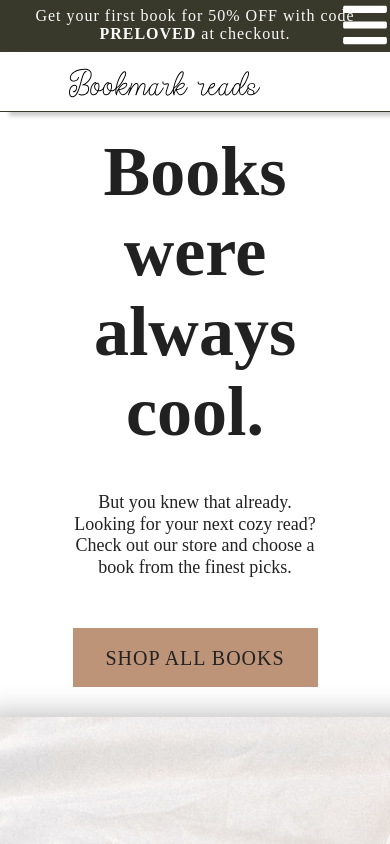
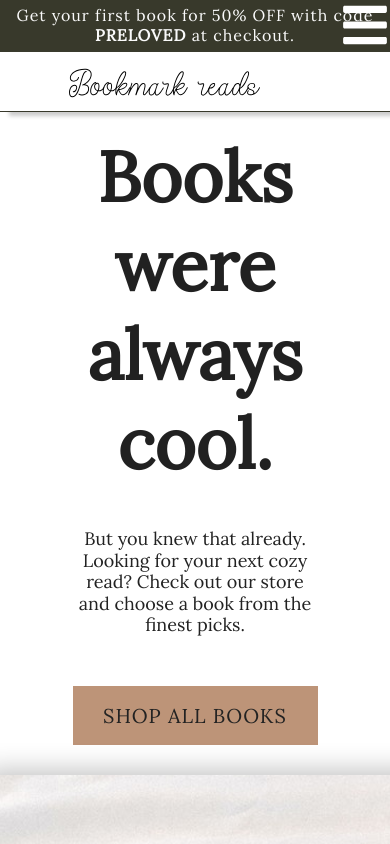
Before and after one commit to Katsiez/final-project-frontend, a React (Create React App) app: page / in a window 390 px wide. Shown: the top 844 px of the page. Built offline with nearby package versions, Linux system fonts and the light colour scheme.

Commit message:
small changes for a more responsive site

```diff
--- a/src/components/Navbar/Navbar.js
+++ b/src/components/Navbar/Navbar.js
@@ -37,12 +37,9 @@ export const Navbar = ({ toggle }) => {
             <NavItem>
               <NavLinks to="/books/bestseller">Bestsellers</NavLinks>
             </NavItem>
-            <NavItem>
-              <NavLinks to="/login">Login</NavLinks>
-            </NavItem>
           </NavMenu>
           <NavBtn>
-            <NavBtnLink to="/signup">Sign up</NavBtnLink>
+            <NavBtnLink to="/signup">Login / Sign up</NavBtnLink>
           </NavBtn>
         </NavbarContainer>
       </Nav>
--- a/src/index.css
+++ b/src/index.css
@@ -1,6 +1,7 @@
+@import url('https://fonts.googleapis.com/css2?family=Lora&display=swap');
 * {
   box-sizing: border-box;
-  font-family: "Spectral", serif;
+  font-family: "Lora", serif;
 }
 html {
   height: 100%;
@@ -9,7 +10,7 @@ html {
 }
 body {
   margin: 0;
-  font-family: "Spectral", serif;
+  font-family: "Lora", serif;
   margin: 0;
   height: 100%;
   overflow-x: hidden;
@@ -18,7 +19,7 @@ body {
 h1,
 h2 {
   letter-spacing: 1px;
-  font-family: "Spectral", serif;
+  font-family: "Lora", serif;
   margin: 50px auto;
 }
 
@@ -35,13 +36,13 @@ h1 {
 }
 h4 {
   margin: 16px 0;
-  font-family: "Spectral", serif;
+  font-family: "Lora", serif;
 }
 
 p {
   margin: 0;
   color: rgba(0, 0, 0, 0.87);
-  font-family: "Spectral", serif;
+  font-family: "Lora", serif;
 }
 
 .banner-p {
@@ -70,7 +71,7 @@ main {
 /* INPUT  */
 button,
 input {
-  font-family: "Spectral", serif;
+  font-family: "Lora", serif;
   font-size: 1.2rem;
   color: rgba(0, 0, 0, 0.87);
 }
@@ -90,7 +91,7 @@ button {
   color: #fff;
   font-weight: initial;
   text-transform: uppercase;
-  font-family: "Spectral", serif;
+  font-family: "Lora", serif;
   letter-spacing: 2px;
   margin-top: 25px;
 }
@@ -202,7 +203,7 @@ ul,
 li {
   list-style: none;
   list-style-type: none;
-  font-family: "Spectral", serif;
+  font-family: "Lora", serif;
   text-rendering: geometricprecision;
   -webkit-font-smoothing: antialiased;
 }
@@ -236,19 +237,17 @@ a.link:hover {
 
 .all-books {
   display: flex;
-  flex-direction: row;
   flex-wrap: wrap;
-  width: 60%;
-  margin: auto;
-  justify-content: space-around;
-  font-family: "Spectral", serif;
+  margin: 50px;
+  padding: 40px;
+  font-family: "Lora", serif;
 }
 
 .book-card {
   border: 1px solid #f0f0f0;
   box-shadow: 5px 5px 15px 3px rgba(0, 0, 0, 0.24);
   background-color: white;
-  width: 20%;
+  min-width: 20%;
   height: 30vh;
   max-height: 25vh;
   max-width: 500px;
@@ -257,13 +256,29 @@ a.link:hover {
   font-size: 18px;
   padding: 20px 8px;
 }
+.book-card-all {
+  display: flex;
+  flex-direction: column;
+  min-height: 20vh;
+  width: 20%;
+  border: 1px solid #f0f0f0;
+}
+@media only screen and (max-width: 1024px) {
+  .book-card-all {
+    width: 100%;
+    margin: auto;
+    min-height: 20vh;
+    justify-content: space-evenly;
+  }
+}
 .book-card:hover {
   opacity: 0.5;
   cursor: pointer;
   transition: ease-in-out 0.3s;
   transform: scale(1.1);
-  border:none;
+  border: none;
 }
+
 .book-image {
   width: 200px;
   height: 300px;
@@ -273,23 +288,50 @@ a.link:hover {
   margin-right: auto;
   padding-top: 10px;
   padding-bottom: 10px;
+}
+.book-image-all {
+  width: 200px;
+  height: 300px;
+  z-index: 10;
+  display: block;
+  margin-left: auto;
+  margin-right: auto;
+  padding-top: 10px;
+}
+.book-image-all:hover {
+  opacity: 0.5;
+  cursor: pointer;
+  transition: ease-in-out 0.3s;
+  transform: scale(1);
+  border: none;
+}
 
-}
 .book-title {
   font-weight: bold;
   font-size: 16px;
   text-align: left;
 }
+.book-title:hover {
+  text-decoration: underline;
+}
+.book-info {
+  display: flex;
+  flex: 1 1 auto;
+  flex-direction: column;
+  padding: 1rem;
+}
 
 .book-author {
   color: #141313;
   text-decoration: none;
-  font-family: "Spectral", serif;
+  font-family: "Lora", serif;
   font-size: 16px;
-  text-align: left;
+}
+.book-author:hover {
+  color: #18c399;
 }
 .book-rating {
-  font-family: 'Lato', sans-serif;
+  font-family: "Lato", sans-serif;
   margin-bottom: 15px;
 }
 @media only screen and (max-width: 480px) {
@@ -310,7 +352,7 @@ a.link:hover {
     opacity: 0.5;
     cursor: pointer;
     transition: ease-in-out 0.3s;
-  border:none;
+    border: none;
   }
 }
 @media only screen and (max-width: 768px) {
@@ -332,7 +374,7 @@ a.link:hover {
     opacity: 0.5;
     cursor: pointer;
     transition: ease-in-out 0.3s;
-  border:none;
+    border: none;
   }
 }
 @media only screen and (max-width: 1024px) {
@@ -354,7 +396,7 @@ a.link:hover {
     opacity: 0.5;
     cursor: pointer;
     transition: ease-in-out 0.3s;
-  border:none;
+    border: none;
   }
 }
 @media only screen and (max-width: 1200px) {
@@ -376,12 +418,12 @@ a.link:hover {
     opacity: 0.5;
     cursor: pointer;
     transition: ease-in-out 0.3s;
-  border:none;
+    border: none;
   }
 }
 .book-genre {
   text-transform: uppercase;
-  font-family: 'Lato', sans-serif;
+  font-family: "Lato", sans-serif;
   align-items: center;
   text-align: center;
   font-weight: 400;
@@ -397,16 +439,16 @@ a.link:hover {
 .back {
   padding: 15px;
   margin-left: 15px;
-  font-family: "Spectral", serif;
+  font-family: "Lora", serif;
   font-size: 20px;
   color: #000;
 }
 
-img.image{
+img.image {
   box-shadow: 5px 5px 15px 3px rgba(0, 0, 0, 0.24);
 }
 
 a.books-link:hover {
   text-decoration: underline 1px solid;
-  color:  #222;
+  color: #222;
 }
--- a/src/pages/Books/AllBooks.js
+++ b/src/pages/Books/AllBooks.js
@@ -1,7 +1,9 @@
 import React, { useEffect, useState } from "react";
 //import { useDispatch, useSelector } from 'react-redux';
 import { Link } from "react-router-dom";
-import { FavIcon} from "lib/FavIcon"
+import { FavIcon } from "lib/FavIcon";
+import { Button } from "./SingleBook";
+
 import styled from "styled-components";
 
 const BOOKS = "http://localhost:8000/books";
@@ -20,7 +22,6 @@ export const AllBooks = () => {
 
   return (
     <>
-      <Main>
       <Text>Browse current favourite reads.</Text>
       <TextUnder>
         <p>
@@ -34,34 +35,38 @@ export const AllBooks = () => {
       </TextUnder>
       <section className="all-books">
         {books.map((book) => (
-            <div className="book-card" key={`book${book._id}`}>
-              {/* <img className="book-image" src={book.imageUrl} alt="book_cover"/> */}
+          <div className="book-card-all" key={`book${book._id}`}>
+            <Link to={`/books/id/${book.bookID}`}>
+              <img
+                className="book-image-all"
+                src={book.imageUrl}
+                alt="book_cover"
+              />
+            </Link>
+            <div className="book-info">
               <Link to={`/books/id/${book.bookID}`}>
                 <p className="book-title">{book.title}</p>
                 <p className="book-author">{book.authors}</p>
-                <FavIcon book={book}/>
               </Link>
+              <FavIcon book={book} />
+              <Button>Add to cart</Button>
+            </div>
           </div>
         ))}
       </section>
-      </Main>
     </>
   );
 };
 
-const Main = styled.section`
-  background-color: #bec4bf;
-  //fix the white space there
-`;
 const Text = styled.title`
   display: flex;
   text-align: center;
   padding: 60px 0 40px;
-  font-size: 50px;
+  font-size: 60px;
   flex-direction: column;
   color: #222;
   font-weight: bold;
-  font-family: "Spectral", serif;
+  font-family: "Lora", serif;
   align-items: center;
   justify-content: center;
   text-align: center;
@@ -83,7 +88,7 @@ const TextUnder = styled.title`
   margin-bottom: 20px;
   line-height: 2rem;
   color: #222;
-  font-family: "Spectral", serif;
+  font-family: "Lora", serif;
   align-items: center;
   justify-content: center;
   text-align: center;
--- a/src/pages/Books/Bestsellers.js
+++ b/src/pages/Books/Bestsellers.js
@@ -1,6 +1,8 @@
 import React, { useEffect, useState } from "react";
 import { Link } from "react-router-dom";
 import styled from "styled-components";
+//import { FavIcon } from "lib/FavIcon";
+import { Button } from "./SingleBook";
 
 const BESTSELLERS = "http://localhost:8000/books/bestseller/bestseller";
 
@@ -10,7 +12,7 @@ export const Bestsellers = () => {
 
   useEffect(() => {
     fetch(BESTSELLERS)
-      .then((response) => response.json())
+      .then((res) => res.json())
       .then((json) => {
         setBooks(json);
       })
@@ -21,7 +23,6 @@ export const Bestsellers = () => {
 
   return (
     <>
-      <Main>
       <Text>Browse our bestsellers.</Text>
       <TextUnder>
         <p>
@@ -35,23 +36,29 @@ export const Bestsellers = () => {
       </TextUnder>
       <section className="all-books">
         {books.map((book) => (
-            <div className="book-card" key={`book${book._id}`}>
+          <div className="book-card-all" key={`book${book._id}`}>
+            <Link to={`/books/id/${book.bookID}`}>
+              <img
+                className="book-image-all"
+                src={book.imageUrl}
+                alt="book_cover"
+              />
+            </Link>
+            <div className="book-info">
               <Link to={`/books/id/${book.bookID}`}>
                 <p className="book-title">{book.title}</p>
                 <p className="book-author">{book.authors}</p>
               </Link>
+              {/* <FavIcon book={book} /> */}
+            </div>
+            <Button>Add to cart</Button>
           </div>
         ))}
       </section>
-      </Main>
     </>
   );
 };
 
-const Main = styled.div`
-  background-color: #bec4bf;
-  //fix the white space there
-`;
 const Text = styled.title`
   display: flex;
   text-align: center;
@@ -60,7 +67,7 @@ const Text = styled.title`
   flex-direction: column;
   color: #222;
   font-weight: bold;
-  font-family: "Spectral", serif;
+  font-family: "Lora", serif;
   align-items: center;
   justify-content: center;
   text-align: center;
@@ -82,7 +89,7 @@ const TextUnder = styled.title`
   margin-bottom: 20px;
   line-height: 2rem;
   color: #222;
-  font-family: "Spectral", serif;
+  font-family: "Lora", serif;
   align-items: center;
   justify-content: center;
   text-align: center;
--- a/src/pages/Books/SingleBook.js
+++ b/src/pages/Books/SingleBook.js
@@ -37,7 +37,7 @@ export const SingleBook = () => {
                 <Synopsis>
                   <p className="book-genre">{book.genre}</p>
                   <p className="book-author">{book.authors}</p>
-                  <p className="book-rating">{book.average_rating}</p>
+                  <p className="book-rating">Average rating: {book.average_rating}</p>
                   {book.synopsis}
                 </Synopsis>
                 <Button>Add to cart</Button>
@@ -133,7 +133,7 @@ const Right = styled.div`
   background-color: #f0f0f0;
 `;
 
-const Button = styled.button`
+export const Button = styled.button`
   background-color: #18c399;
   font-family: "Lato", sans-serif;
   align-items: center;
@@ -143,6 +143,7 @@ const Button = styled.button`
   font-size: 12px;
   letter-spacing: 1px;
   margin: 20px;
+  margin-top: 4px;
   padding: 8px;
   border: none;
   &:hover {
--- a/src/pages/HomePage.js
+++ b/src/pages/HomePage.js
@@ -52,7 +52,7 @@ const IntroPage = styled.section`
 `;
 
 const AllBooks = styled(Link)`
-  font-family: "Spectral", serif;
+  font-family: "Lora", serif;
   font-size: 20px;
   line-height: 1.2em;
   display: flex;
@@ -94,7 +94,7 @@ const BlockSection = styled.section`
 `;
 
 const Text = styled.p`
-  font-family: "Spectral", serif;
+  font-family: "Lora", serif;
   font-size: 90px;
   font-weight: bolder;
   display: flex;
@@ -110,7 +110,7 @@ const Text = styled.p`
   }
 `;
 const TextUnder = styled.p`
-  font-family: "Spectral", serif;
+  font-family: "Lora", serif;
   font-size: 25px;
   font-weight: lighter;
   line-height: 1.2em;
```
Also changed, not shown: src/components/Cart/CartItem.js (added). Lines whose indentation alone changed are shown as unchanged.
